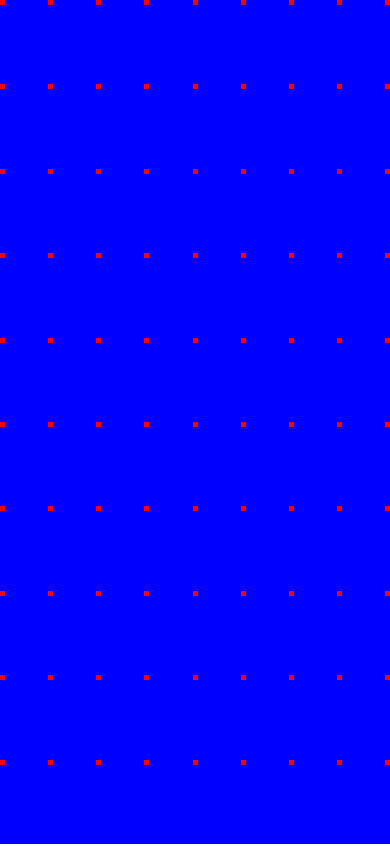
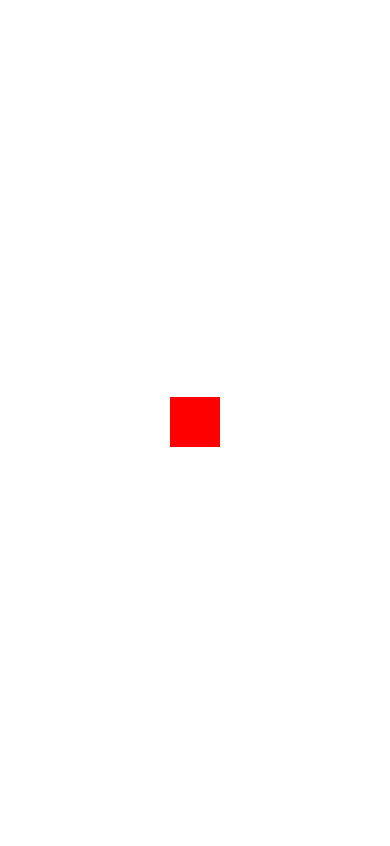
Before and after one commit to BrooklinJazz/react-native-animated, a React Native app: screen / in a window 390 px wide. Built offline with nearby package versions, Linux system fonts and the light colour scheme.

Commit message:
Stagger Example

```diff
--- a/App.tsx
+++ b/App.tsx
@@ -1,6 +1,7 @@
 import React, { useState, useEffect } from "react";
 import styled from "styled-components/native";
-import { Animated, Easing, View, useWindowDimensions } from "react-native";
+import { View } from "react-native";
+import { StaggerExample } from "./StaggerExample";
 
 const Center = styled.View`
   width: 100%;
@@ -9,45 +10,8 @@ const Center = styled.View`
   align-items: center;
 `;
 
-const Block = styled.View`
-  background-color: red;
-  height: 5px;
-  width: 5px;
-`;
-
-const BlockRow = ({ style = {} }: {style: any}) => {
-  return <Animated.View style={[{width: "100%", justifyContent: "space-between", flexDirection: "row"}, style]}>
-    {new Array(9).fill(0).map(_ => <Block/>)}
-  </Animated.View>
-};
-
 export default function App() {
-  const { height } = useWindowDimensions();
-  const blockNumber = 10;
-
-  let animation = new Animated.Value(0);
-
-  useEffect(() => {
-    Animated.loop(
-      Animated.timing(animation, {
-        toValue: height,
-        duration: 10000,
-        easing: Easing.linear,
-      })
-    ).start()
-  }, []);
-
-  const calc = (percent: number) => {
-    const ratio = (height / 100) * percent
-
-    return ratio
-  }
-  // const calc = (index: number) => Animated.add(repeat, (height / 10 * index)) % height
-
-  return (
-    <View style={{ flex: 1, backgroundColor: "blue" }}>
-      {new Array(10).fill(0).map((_, index) => {
-        return <BlockRow style={{position: "absolute", top: Animated.modulo(Animated.add(animation, calc(index * 10)), height)}} />})}
-    </View>
-  );
+  return <Center>
+    <StaggerExample/>
+  </Center>;
 }
--- /dev/null
+++ b/StaggerExample.tsx
@@ -0,0 +1,30 @@
+import React from "react";
+import { Animated, TouchableWithoutFeedback } from "react-native";
+export const StaggerExample = () => {
+  let colorAnimation = new Animated.Value(0);
+  let scaleAnimation = new Animated.Value(1);
+
+  let backgroundColor = colorAnimation.interpolate({
+    inputRange: [0, 1],
+    outputRange: ["red", "purple"],
+  });
+
+  let transform = [
+    {
+      scale: scaleAnimation,
+    },
+  ];
+
+  const start = () => {
+    Animated.stagger(200, [
+      Animated.timing(colorAnimation, { toValue: 1, duration: 500 }),
+      Animated.timing(scaleAnimation, { toValue: 2, duration: 300 }),
+    ]).start();
+  };
+  return (
+    <TouchableWithoutFeedback onPress={start}>
+      <Animated.View
+        style={{ height: 50, width: 50, backgroundColor, transform }} />
+    </TouchableWithoutFeedback>
+  );
+};
```
Also changed, not shown: RepeatBackground.tsx (added, +91 -0 lines).
